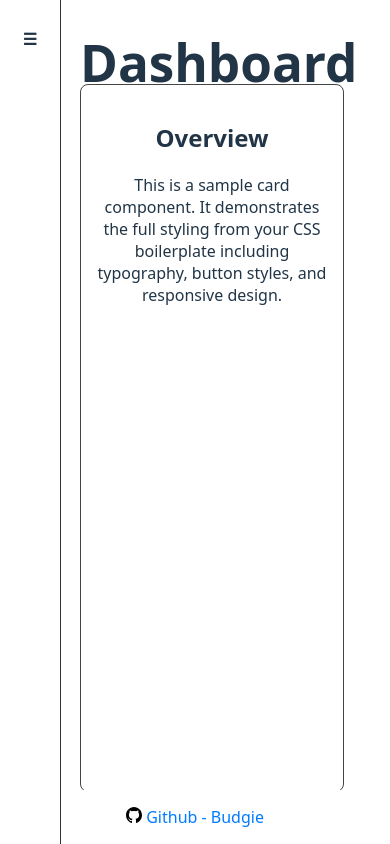
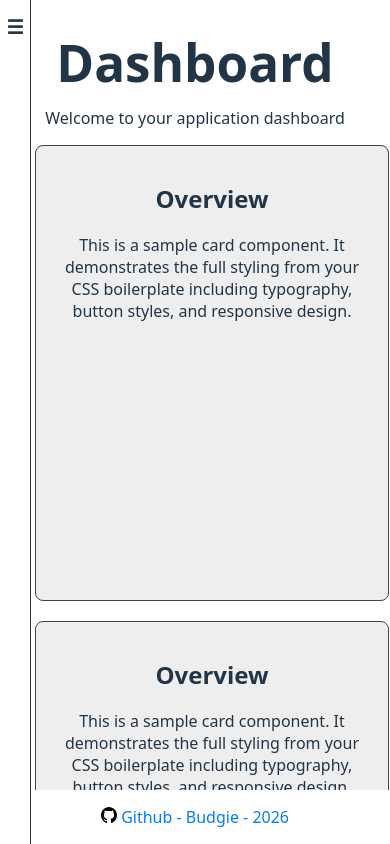
Before and after one commit to Eunoseer/Budgie, a React (Vite) app: page / in a window 390 px wide. Built offline with nearby package versions, Linux system fonts and the light colour scheme.

Commit message:
fixed mobile experience and added config for card heights

```diff
--- a/src/App.tsx
+++ b/src/App.tsx
@@ -65,7 +65,7 @@ function App() {
         <footer className="footer">
           <a href="https://github.com/Eunoseer/Budgie">
             <img src="./github.svg" alt="github"></img>
-            &nbsp;Github - Budgie
+            &nbsp;Github - Budgie - 2026
           </a>
         </footer>
       </div>
--- a/src/index.css
+++ b/src/index.css
@@ -4,6 +4,7 @@
   --font-weight: 400;
   --color-text: #f3f3f3;
   --color-bg: #121212;
+  --color-content-bg: #181818;
   --color-link: #646cff;
   --color-link-hover: #535bf2;
   --color-button-bg: #1a1a1a;
@@ -16,6 +17,7 @@
 .light-mode {
     --color-text: #213547;
     --color-bg: #ffffff;
+    --color-content-bg: #eeeeee;
     --color-link: #007bff;
     --color-link-hover: #0056b3;
     --color-button-bg: #f9f9f9;
@@ -48,25 +50,31 @@ body {
   top: 0;
   left: 0;
   width: 200px;
-  height: 100vh;
+  height: 100%;
   background-color: var(--color-bg);
   border-right: 1px solid #333;
   display: flex;
   flex-direction: column;
   justify-content: space-between;
   z-index: 15;
-  transition: width 0.3s ease, padding 0.3s ease;
+  transition: width 0.3s ease, padding 0.3s ease, background-color 0.3s ease;
   padding: 8px 0;
+  background-color: var(--color-content-bg);
 }
 
 .sidebar .content {
-  padding: 20px;
+  padding: 5px;
+}
+
+.sidebar .content a{
+  font-size: larger;
+  padding: 5px 0;
 }
 
 .sidebar .toggle-btn {
   padding-bottom: 20px;
+  font-size: larger;
   cursor: pointer;
-  width: 1rem;
   left: 0;
   right: 0;
   margin: 0 auto;
@@ -77,7 +85,8 @@ body {
 }
 
 .sidebar.collapsed {
-  width: 60px;
+  width: 30px;
+  background-color: var(--color-bg);
 }
 
 .sidebar.collapsed .menu-item {
@@ -98,24 +107,37 @@ body {
 }
 
 .content {
-  position: relative;
   z-index: 5;
   flex: 1;
-  display: flex;
-  flex-direction: column;
-  overflow: hidden;
-  padding: 0px 80px;
+  padding: 0px 35px;
   padding-bottom: 2rem;
+  overflow-y: auto;
 }
 
 .content .header {
-  height: 10vh;
+  min-height: 5rem;
 }
 
 .content .card {
   flex: 1;
-  overflow-y: auto;
   width: 100%;
+  background-color: var(--color-content-bg);
+}
+
+.card.v25 {
+  min-height: 25vh;
+}
+
+.card.v50 {
+  min-height: 50vh;
+}
+
+.card.v75 {
+  min-height: 75vh;
+}
+
+.card.v100 {
+  min-height: 100vh;
 }
 
 /* Responsive adjustments */
--- a/src/pages/dashboard.tsx
+++ b/src/pages/dashboard.tsx
@@ -6,7 +6,23 @@ function Dashboard() {
         <p>Welcome to your application dashboard</p>
       </header>
 
-      <section className="card">
+      <section className="card v50">
+        <h2>Overview</h2>
+        <p>
+          This is a sample card component. It demonstrates the full styling from
+          your CSS boilerplate including typography, button styles, and
+          responsive design.
+        </p>
+      </section>
+      <section className="card v25">
+        <h2>Overview</h2>
+        <p>
+          This is a sample card component. It demonstrates the full styling from
+          your CSS boilerplate including typography, button styles, and
+          responsive design.
+        </p>
+      </section>
+      <section className="card v75">
         <h2>Overview</h2>
         <p>
           This is a sample card component. It demonstrates the full styling from
--- a/src/pages/settings.tsx
+++ b/src/pages/settings.tsx
@@ -12,7 +12,7 @@ export function Settings({
         <h1>Settings</h1>
       </header>
 
-      <section className="card">
+      <section className="card v100">
         <button
           onClick={() => toggleIsLightMode((prev) => !prev)}
           style={{ margin: "1rem 0", padding: "0.5rem 1rem" }}
```
